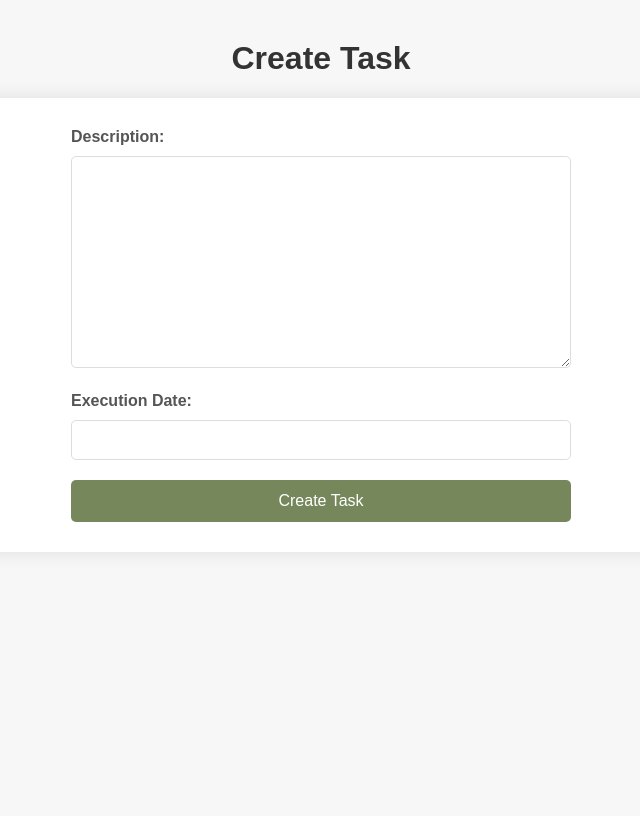
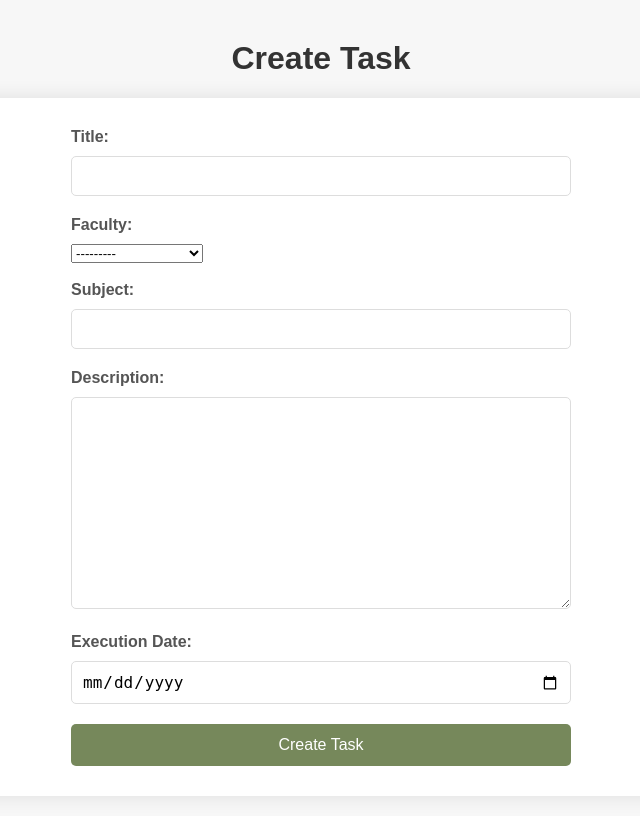
Before and after one commit to DonKravche/Team_Work_LMS, a Django app: page /student/create-task/ in a window 1280 px wide. Shown: the part 46-862 px from the top of the page, without its empty margins (319-959 px from the left). Before the commit the page ends 568 px from the top, so only its background shows below. Run offline with Django 5.2, Linux system fonts and the light colour scheme; data comes from the database, SQL or seed files in the repository; both versions use the stored data as it was after the commit.

Commit message:
issue corrected

```diff
--- a/student/forms.py
+++ b/student/forms.py
@@ -37,9 +37,13 @@
 
 
 class TaskForm(forms.ModelForm):
+    faculty = forms.ModelChoiceField(queryset=Faculty.objects.all(), required=True)
+    title = forms.CharField(max_length=255, required=True)
+    subject = forms.CharField(max_length=255, required=True)
+
     class Meta:
         model = Task
-        fields = ['description', 'execution_date']
+        fields = ['description', 'execution_date', 'faculty', 'title', 'subject']
 
 
 class AssignmentForm(forms.ModelForm):
--- a/student/templates/create_task.html
+++ b/student/templates/create_task.html
@@ -100,6 +100,7 @@
     <a href="{% url 'logout_' %}">Logout</a>
 </nav>
 <body>
+
 <div class="container">
     <h1>Create Task</h1>
 
@@ -118,6 +119,30 @@
             {% csrf_token %}
 
             <div>
+                <label for="id_title">Title:</label>
+                {{ form.title }}
+                {% for error in form.title.errors %}
+                    <p class="error">{{ error }}</p>
+                {% endfor %}
+            </div>
+
+            <div>
+                <label for="id_faculty">Faculty:</label>
+                {{ form.faculty }}
+                {% for error in form.faculty.errors %}
+                    <p class="error">{{ error }}</p>
+                {% endfor %}
+            </div><br>
+
+            <div>
+                <label for="id_subject">Subject:</label>
+                {{ form.subject }}
+                {% for error in form.subject.errors %}
+                    <p class="error">{{ error }}</p>
+                {% endfor %}
+            </div>
+
+            <div>
                 <label for="id_description">Description:</label>
                 {{ form.description }}
                 {% for error in form.description.errors %}
@@ -127,11 +152,15 @@
 
             <div>
                 <label for="id_execution_date">Execution Date:</label>
-                {{ form.execution_date }}
+
+                <input type="date" id="id_execution_date" name="execution_date">
+
                 {% for error in form.execution_date.errors %}
                     <p class="error">{{ error }}</p>
                 {% endfor %}
             </div>
+
+
 
             <button type="submit">Create Task</button>
         </form>
--- a/student/templates/lecturers_page.html
+++ b/student/templates/lecturers_page.html
@@ -92,5 +92,6 @@
     <button onclick="window.location.href='{% url 'create_task' %}'">Create Task</button>
     <button onclick="window.location.href='{% url 'submitted_assignments' %}'">View Submitted Assignments</button>
     </div>
+    <p>{{ message }}</p>
 </div>
 </body>
--- a/student/views.py
+++ b/student/views.py
@@ -210,4 +210,4 @@
         assignments = Assignment.objects.filter(student=student)
         return render(request, 'submitted_assignments.html', {'assignments': assignments})
     else:
-        return redirect('home')
+        return render(request, 'lecturers_page.html', {'message': 'You do not have any assignments to check.'})
```
Also changed, not shown: db.sqlite3.
